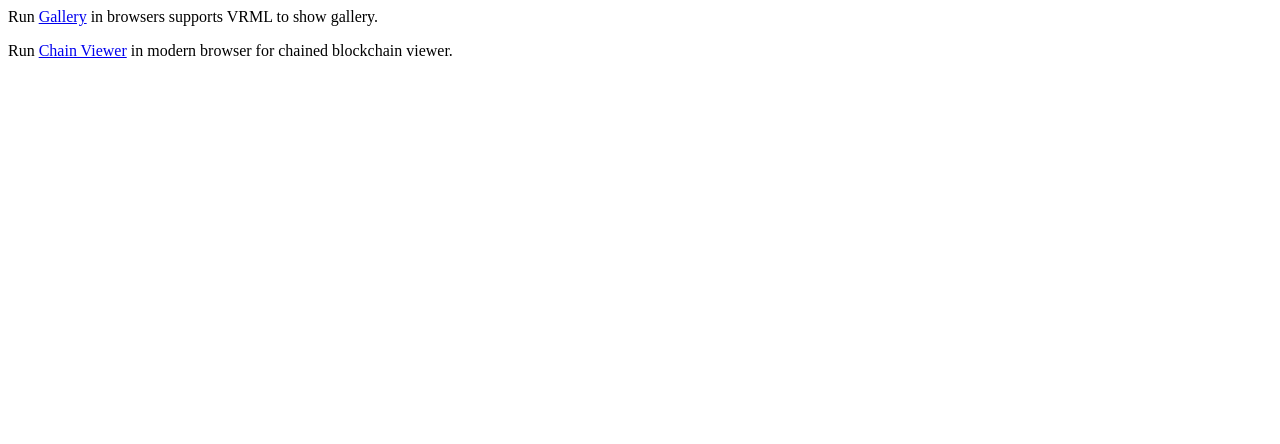
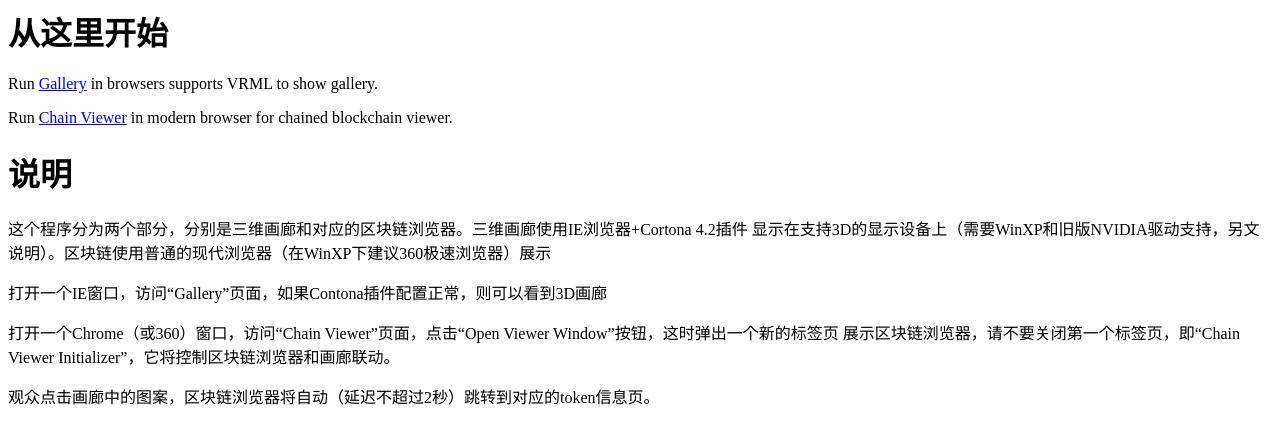
Before and after one commit to pengan1987/naughty-api-gallery, a website: page public/index.html in a window 1280 px wide. Drawn offline with Linux system fonts and the light colour scheme.

Commit message:
Update brief introduction

```diff
--- a/public/index.html
+++ b/public/index.html
@@ -5,11 +5,20 @@
 </head>
 
 <body>
+    <h1>从这里开始</h1>
     <p>
         Run <a href="gallery.html">Gallery</a> in browsers supports VRML to show gallery. </p>
     <p>
         Run <a href="chain_viewer.html">Chain Viewer</a> in modern browser for chained blockchain viewer.
     </p>
+    <h1>说明</h1>
+    <p>这个程序分为两个部分，分别是三维画廊和对应的区块链浏览器。三维画廊使用IE浏览器+Cortona 4.2插件
+        显示在支持3D的显示设备上（需要WinXP和旧版NVIDIA驱动支持，另文说明）。区块链使用普通的现代浏览器（在WinXP下建议360极速浏览器）展示</p>
+    <p>打开一个IE窗口，访问“Gallery”页面，如果Contona插件配置正常，则可以看到3D画廊</p>
+    <p>打开一个Chrome（或360）窗口，访问“Chain Viewer”页面，点击“Open Viewer Window”按钮，这时弹出一个新的标签页
+        展示区块链浏览器，请不要关闭第一个标签页，即“Chain Viewer Initializer”，它将控制区块链浏览器和画廊联动。
+    </p>
+    <p>观众点击画廊中的图案，区块链浏览器将自动（延迟不超过2秒）跳转到对应的token信息页。</p>
 </body>
 
 </html>
```
Also changed, not shown: public/chain_viewer.html (+5 -14 lines), public/gallery.html (+1 -3 lines), 1 other file.
